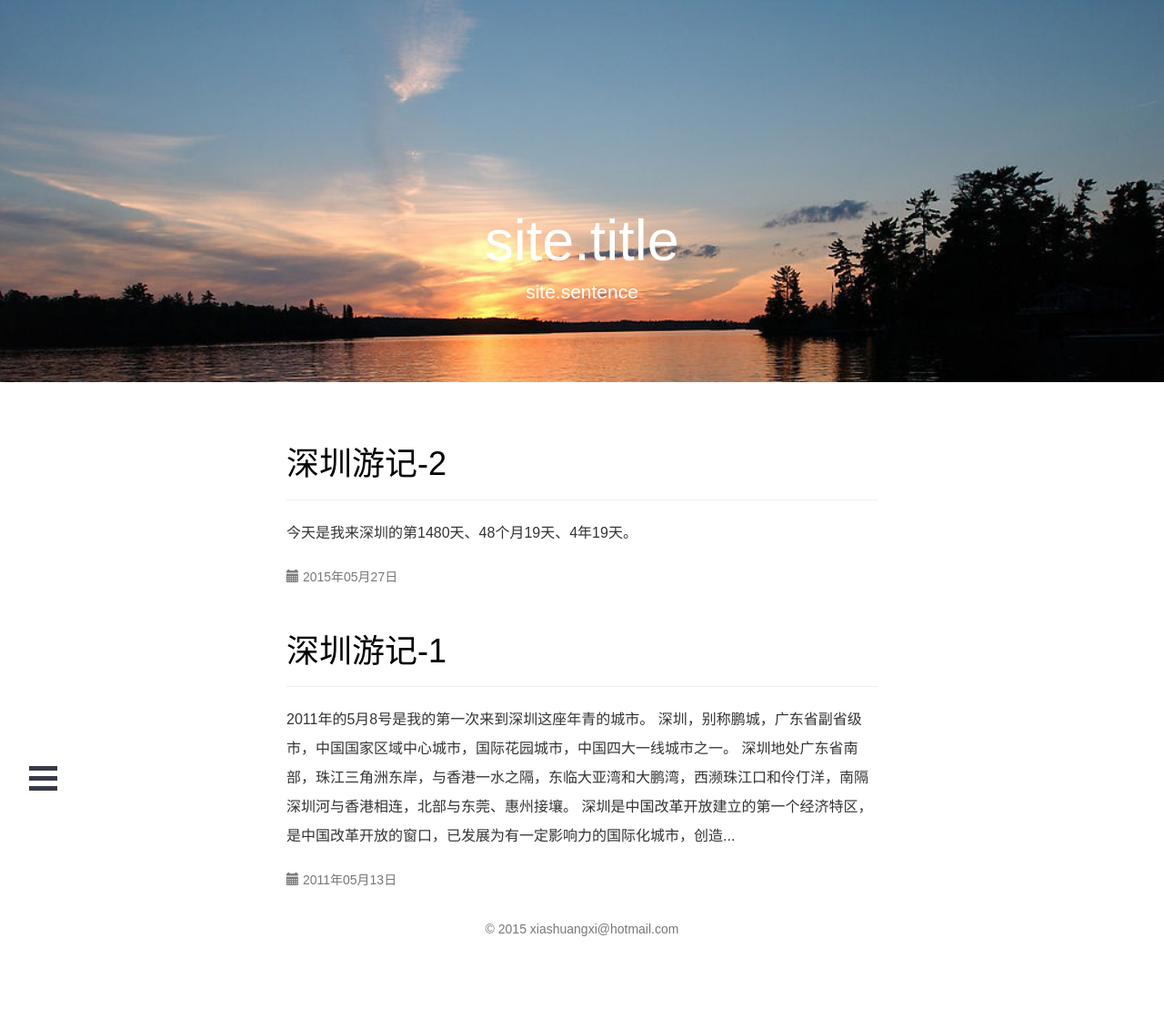
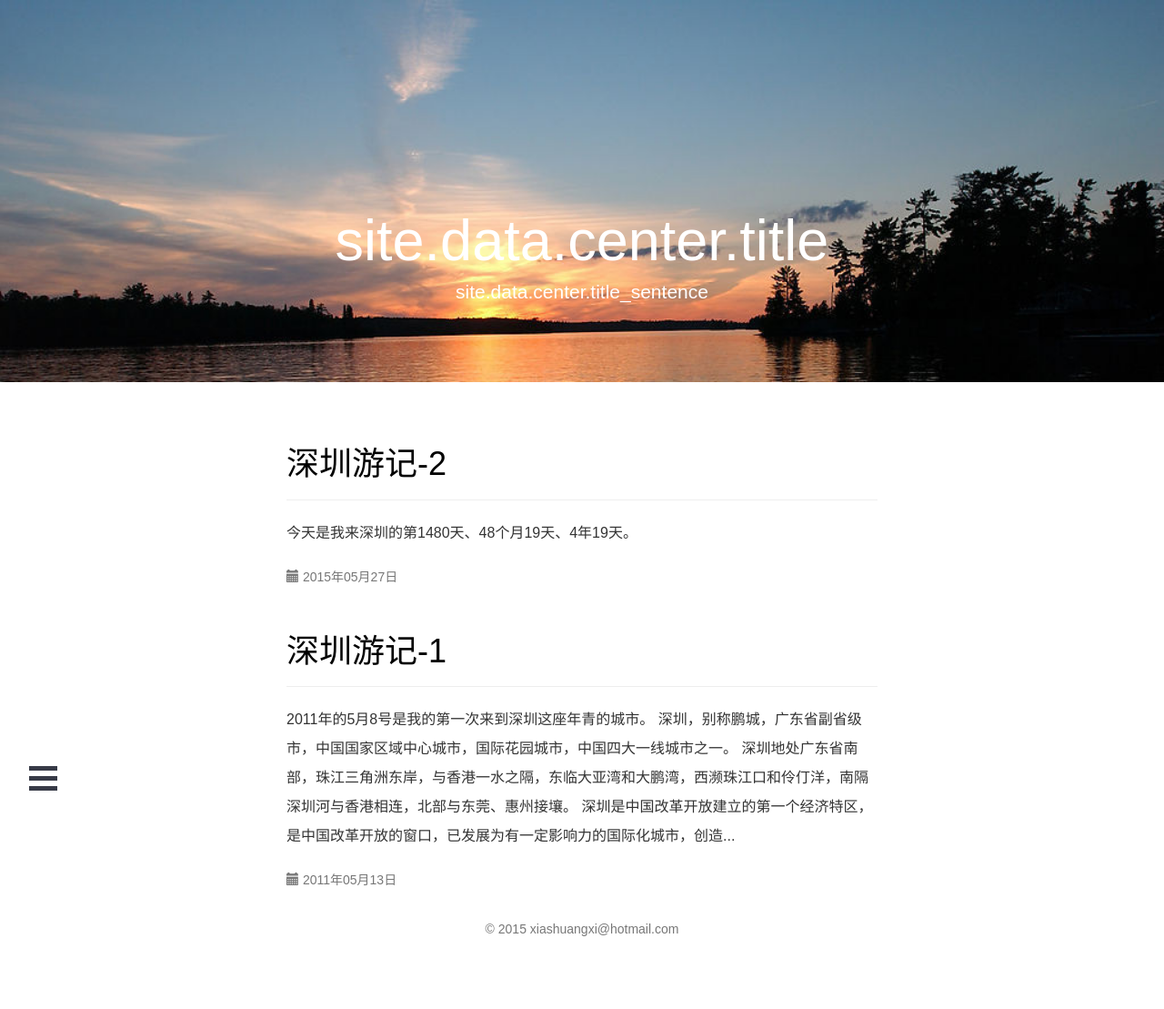
Before and after one commit to jinchangle/xiashuangxi.github.io, a Jekyll site: the page built from index.html, in a window 1280 px wide. Shown: the whole page at 91% size. Built offline with Jekyll 4.4.1, drawn with Linux system fonts in a browser that asks for light colours; nearby versions of some CDN libraries; the list of posts is cut into pages by our own code; comment, search, counter and statistics services are not loaded.

Commit message:
Update banner.html

```diff
--- a/_includes/banner.html
+++ b/_includes/banner.html
@@ -1,7 +1,7 @@
 {% include nav_menu.html %}
 <div class="jumbotron masthead banner_bg_image">
     <div class="container">
-        <h1>site.title</h1>
-        <p>site.sentence</p>
+        <h1>site.data.center.title</h1>
+        <p>site.data.center.title_sentence</p>
     </div>
 </div>
```
